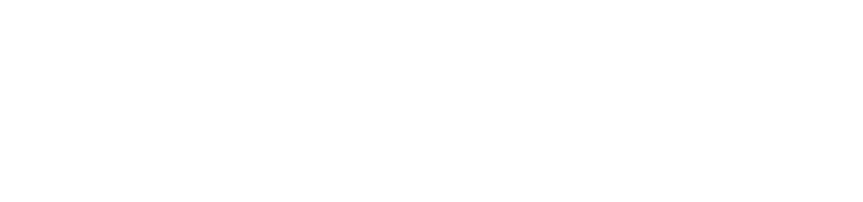
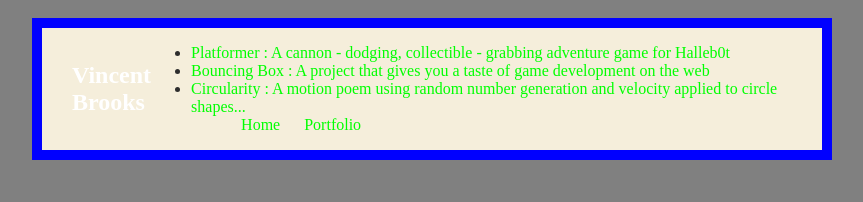
Before and after one commit to VincentBrooks911/VincentBrooks911.github.io, a plain HTML site: page portfolio.html in a window 1280 px wide. Shown: the whole page, without its empty margins (208-1071 px from the left). Drawn offline with Linux system fonts and the light colour scheme.

Commit message:
add portfolio.html file

```diff
--- a/portfolio.html
+++ b/portfolio.html
@@ -0,0 +1,32 @@
+<!DOCTYPE HTML>
+<html>
+    <head> <title>The German Con</title>
+     <link rel="stylesheet" href="style.css">
+    </head>
+    <body>
+      <div id="all-contents">
+        <nav>
+          <main>
+            <div class="content"></div>
+            <h1>Vincent Brooks</h1>
+            <ul id="portfolio">
+             <li><a href="projects/platformer/">Platformer : A cannon - dodging, collectible - grabbing adventure game for Halleb0t</a>                                               </li>
+             <li><a href="projects/bouncing-box/">Bouncing Box : A project that gives you a taste of game development on the web </a>                                               </li>
+             <li><a href="projects/circularity/">Circularity : A motion poem using random number generation and velocity applied to circle shapes...</a>                                               </li>
+
+
+
+              <ul id="nav-ul">
+                <li class="nav-li">
+                  <a class="nav-a" href="index.html">Home</a>
+                </li>
+                <li class="nav-li">
+                  <a class="nav-a" href="portfolio.html">Portfolio</a>
+                </li>
+              </ul>
+            </ul>
+          </main>
+          </nav>
+        </div>
+ </body>
+</html>
--- a/style.css
+++ b/style.css
@@ -1,8 +1,8 @@
 body {
-    background: rgb(125, 198, 205);
+    background:grey;
     color: rgb(45, 45, 45);
     padding: 10px;
-    font-family: arial;
+    font-family: 'Times New Roman', Times, serif;
 }
 #all-contents {
   max-width: 800px;
@@ -11,7 +11,7 @@ body {
 
 /* navigation menu */
 nav {
-    background: rgb(239, 80, 41);
+    background: blue;
    margin: 0 auto;
     display: flex;
     padding: 10px;
@@ -33,7 +33,7 @@ h1 {
 }
 a {
     text-decoration: none;
-    color: #fff;
+    color: lime;
 }
 
 /* main container area beneath menu */
```
